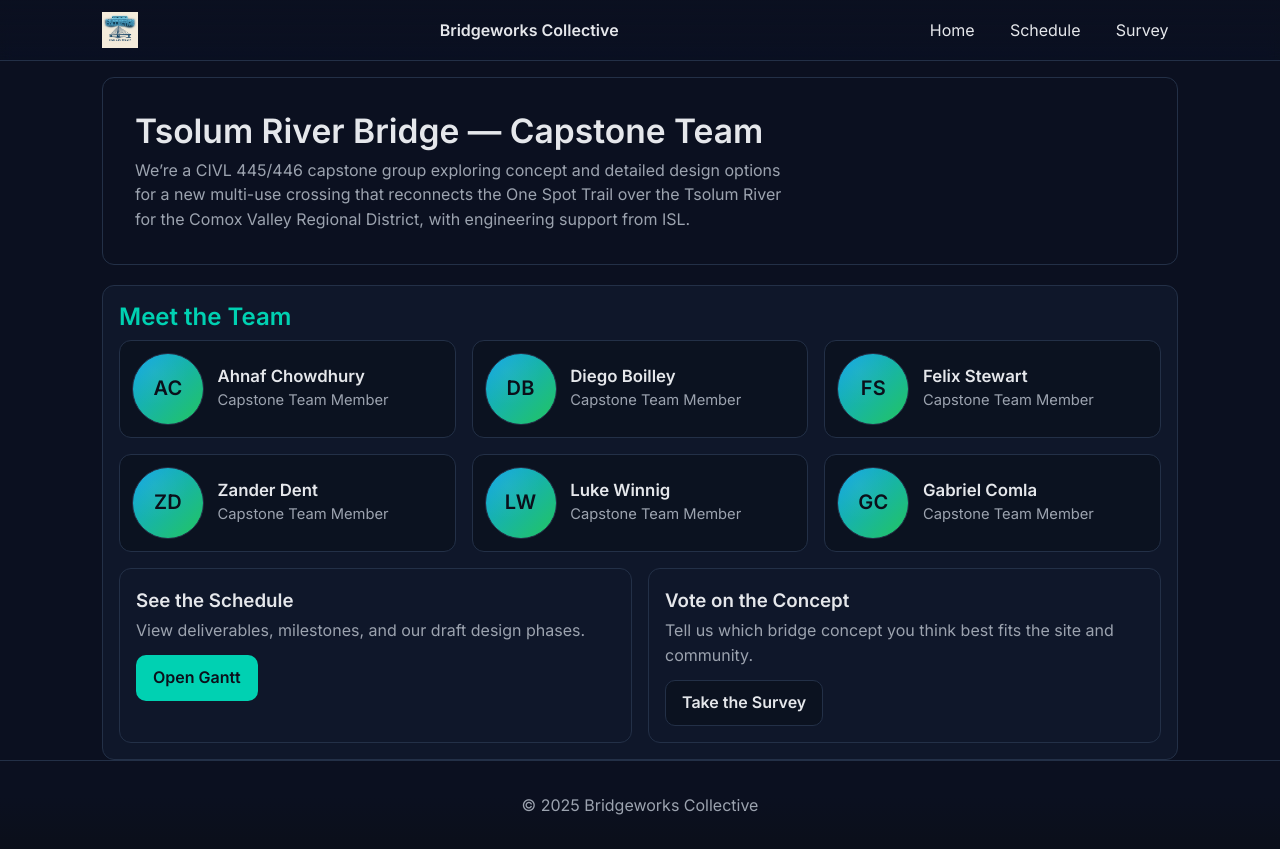
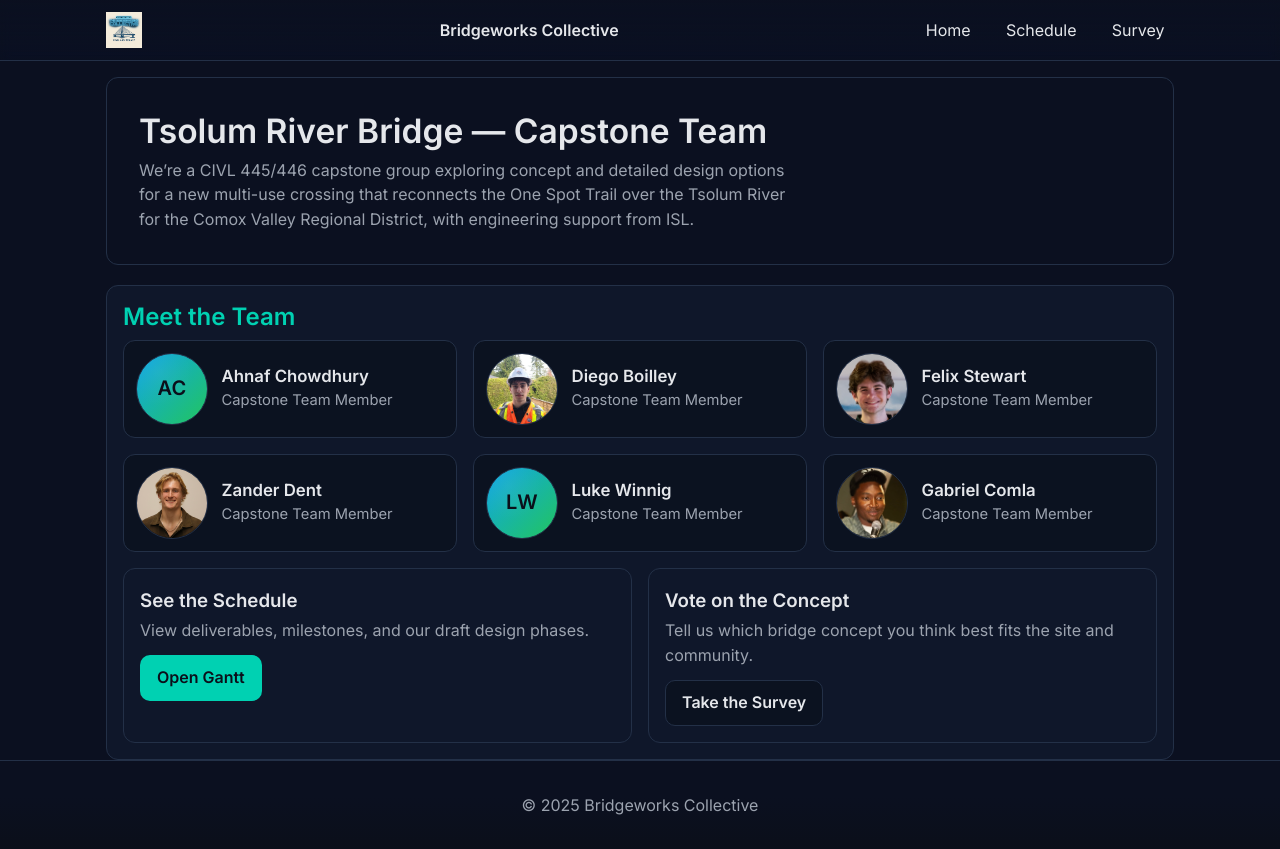
Before and after one commit to ZanderDent/445, a Flask app: page /home in a window 1280 px wide. Run offline with Flask 3, Linux system fonts and the light colour scheme; some libraries are stand-ins or nearby versions.

Commit message:
hahahahah

```diff
--- a/static/styles.css
+++ b/static/styles.css
@@ -2,60 +2,47 @@
    Bridgeworks Collective — Core Styles
    ========================================================= */
 
-/* ---------- Variables ---------- */
+/* ---------- CSS Variables ---------- */
 :root{
-  --bg:#0b1020;
-  --bg-soft:#0f172a;
-  --panel:#111827;
-  --panel-line:#233047;
+  --bg: #0b1020;
+  --bg-soft: #0f172a;
+  --panel: #111827;
+  --panel-line: #233047;
 
-  --text:#e5e7eb;
-  --muted:#9ca3af;
-  --accent:#00d1b2;
-  --accent-2:#22c55e;
-  --accent-3:#14b8a6;
+  --text: #e5e7eb;
+  --muted: #9ca3af;
+  --accent: #00d1b2;
+  --accent-2: #22c55e;
+  --accent-3: #14b8a6;
 
-  --warning:#f59e0b;
-  --danger:#ef4444;
-  --ok:#10b981;
+  --warning: #f59e0b;
+  --danger:  #ef4444;
+  --ok:      #10b981;
 
-  --radius:12px;
-  --shadow:0 8px 30px rgba(0,0,0,.25);
-  --line:1px solid var(--panel-line);
+  --radius: 12px;
+  --shadow: 0 8px 30px rgba(0,0,0,.25);
+  --line: 1px solid var(--panel-line);
 }
 
-/* ---------- Reset-ish + overflow clamps ---------- */
+/* ---------- Reset-ish ---------- */
 *{ box-sizing:border-box; }
 html,body{ height:100%; }
-html{
-  scroll-behavior:smooth;
-  width:100%;
-  max-width:100%;
-  overflow-x:clip;               /* hard clamp (better than hidden for iOS) */
-}
+html{ scroll-behavior:smooth; }
 body{
   margin:0;
-  width:100%;
-  max-width:100%;
   background:var(--bg);
   color:var(--text);
-  font-family:Inter, system-ui, -apple-system, Segoe UI, Roboto, Helvetica, Arial, "Apple Color Emoji","Segoe UI Emoji";
+  font-family: Inter, system-ui, -apple-system, Segoe UI, Roboto, Helvetica, Arial, "Apple Color Emoji","Segoe UI Emoji";
   line-height:1.55;
-  overflow-x:clip;               /* guard against stray child overflow */
+  overflow-x:hidden; /* prevent stray 1–2px overflows on mobile */
 }
 img{ max-width:100%; display:block; }
 a{ color:var(--accent); text-decoration:none; }
 a:hover{ text-decoration:underline; }
+.hidden{ display:none !important; }
 
-/* ---------- Helpers ---------- */
-.container{
-  max-width:1100px;
-  width:100%;
-  margin:0 auto;
-  padding-left: max(12px, env(safe-area-inset-left));
-  padding-right:max(12px, env(safe-area-inset-right));
-  overflow-x:clip;               /* keep children from widening page */
-}
+/* ---------- Utilities ---------- */
+.container{ max-width:1100px; margin:0 auto; padding:0 1rem; }
 .btn{
   display:inline-flex; align-items:center; gap:.5rem;
   padding:.6rem 1rem; border-radius:10px; font-weight:700;
@@ -66,32 +53,23 @@ a:hover{ text-decoration:underline; }
 .btn.primary{ background:var(--accent); color:#0b0f1a; border-color:transparent; }
 .btn.primary:hover{ filter:brightness(1.08); }
 .btn.secondary{ background:#0b1220; color:var(--text); }
-.hidden{ display:none !important; }
 
 /* =========================================================
    NAV
    ========================================================= */
-.nav{
-  position:sticky; top:0; z-index:1000;
-  backdrop-filter:saturate(120%) blur(6px);
-  background:linear-gradient(180deg, rgba(11,16,32,.95), rgba(11,16,32,.70) 70%, transparent);
+header.nav{
+  position:sticky; top:0; z-index:50; backdrop-filter:saturate(120%) blur(6px);
+  background:linear-gradient(180deg, rgba(11,16,32,.9), rgba(11,16,32,.55) 70%, transparent);
   border-bottom:var(--line);
-  width:100%;
-  max-width:100vw;
-  overflow-x:clip;
 }
 .nav-container{
   display:flex; align-items:center; justify-content:space-between;
-  gap:1rem; padding:.6rem 1rem; max-width:1100px; margin:0 auto;
-  padding-left: max(12px, env(safe-area-inset-left));
-  padding-right:max(12px, env(safe-area-inset-right));
+  gap:.75rem; padding:.6rem 1rem; max-width:1100px; margin:0 auto;
   width:100%;
-  overflow-x:clip;
 }
 .nav-logo{ height:36px; width:auto; }
-.brand{ font-weight:600; white-space:nowrap; color:var(--text); }
+.brand{ font-weight:600; }
 
-/* toggle (mobile) */
 .nav-toggle{
   display:none; width:44px; height:44px; border:var(--line); border-radius:10px;
   background:#0b1220; color:var(--text); cursor:pointer; position:relative; flex:0 0 44px;
@@ -107,23 +85,20 @@ a:hover{ text-decoration:underline; }
 .nav-toggle.active .hamburger::before{ transform:translateY(8px) rotate(45deg); }
 .nav-toggle.active .hamburger::after{ transform:translateY(-8px) rotate(-45deg); }
 
-/* menu */
 .nav-menu{
   display:flex; align-items:center; gap:1rem; list-style:none; margin:0; padding:0;
 }
 .nav-menu a{
-  display:inline-block; padding:.5rem .6rem; border-radius:8px; color:var(--text);
+  display:block; padding:.5rem .6rem; border-radius:8px; color:var(--text);
   transition:background .15s ease, color .15s ease;
 }
-.nav-menu a:hover{ background:#0f1a33; text-decoration:none; }
+.nav-menu a:hover{ background:#0f1a33; }
 
 /* Mobile nav */
 @media (max-width: 860px){
-  .nav-container{ gap:.5rem; }
-  .brand{ font-size:.95rem; }
   .nav-toggle{ display:inline-block; }
   .nav-menu{
-    position:absolute; top:56px; left:0; right:0;
+    position:absolute; top:64px; left:0; right:0;
     background:rgba(12,16,32,.98); border-bottom:var(--line);
     flex-direction:column; align-items:stretch; gap:0;
     max-height:0; overflow:hidden; transition:max-height .25s ease;
@@ -131,22 +106,7 @@ a:hover{ text-decoration:underline; }
   .nav-menu.active{ max-height:60vh; }
   .nav-menu li{ border-top:var(--line); }
   .nav-menu a{ padding:1rem; }
-}
-
-/* =========================================================
-   FLASH MESSAGES
-   ========================================================= */
-.flash-messages{ position:relative; max-width:900px; margin:1rem auto; padding:0 1rem; }
-.flash-message{
-  background:#0f172a; border-left:4px solid var(--accent); border:var(--line);
-  padding:.8rem 1rem; border-radius:10px; margin:.5rem 0; position:relative;
-  box-shadow: var(--shadow);
-}
-.flash-message.flash-error{ border-left-color: var(--danger); }
-.flash-message.flash-warning{ border-left-color: var(--warning); }
-.flash-message .flash-close{
-  position:absolute; top:8px; right:10px; background:transparent; color:var(--muted);
-  border:none; font-size:18px; cursor:pointer;
+  body.nav-open{ overflow:hidden; } /* lock scroll when menu open */
 }
 
 /* =========================================================
@@ -155,10 +115,7 @@ a:hover{ text-decoration:underline; }
 .footer{
   border-top:var(--line);
   padding:2rem 1rem; text-align:center; background:linear-gradient(0deg, #0b0f1a, transparent 60%);
-  color:#9ca3af;
-  width:100%;
-  max-width:100vw;
-  overflow-x:clip;
+  color:var(--muted);
 }
 
 /* =========================================================
@@ -172,20 +129,15 @@ p{ margin:.6rem 0; color:var(--text); }
 .muted{ color:var(--muted); }
 
 /* =========================================================
-   TABLES
+   TABLES (generic)
    ========================================================= */
 table{ width:100%; border-collapse:collapse; }
 th, td{ border:var(--line); padding:.6rem .7rem; vertical-align:top; }
 th{ background:#162033; color:var(--text); text-align:left; }
 tr:nth-child(even) td{ background:rgba(255,255,255,0.01); }
 
-/* Avoid tables forcing page width on small screens */
-@media (max-width: 640px){
-  table{ display:block; width:100%; overflow-x:auto; -webkit-overflow-scrolling:touch; }
-}
-
 /* =========================================================
-   CONSTRUCTION TRACKER
+   CONSTRUCTION TRACKER PAGE
    ========================================================= */
 .construction-tracker-page .header{
   margin: 1rem 0 1.5rem; padding: 1rem;
@@ -205,29 +157,14 @@ tr:nth-child(even) td{ background:rgba(255,255,255,0.01); }
   display:inline-block; padding:.25rem .6rem; border-radius:999px; border:1px solid var(--panel-line);
   background:#0b1220; color:#cbd5e1; font-size:.8rem;
 }
-
 .construction-tracker-page table{ font-size:.95rem; }
 .construction-tracker-page th, .construction-tracker-page td{ border:var(--line); }
 
-/* -------- Gantt holders (contain Plotly overflow) -------- */
 #gantt, #gantt-chart, #fullscreen-gantt-chart{
-  width:100%;
   background:#0f172a; border:var(--line); border-radius:12px;
-  overflow:clip;                     /* contain modebar/tooltips */
 }
 
-/* Force Plotly to respect container width on mobile */
-.js-plotly-plot, .plotly, .plot-container, .svg-container{
-  max-width:100% !important;
-  width:100% !important;
-}
-.js-plotly-plot .modebar{
-  right:8px !important; left:auto !important;
-}
-
-/* =========================================================
-   Blogs/cards (optional)
-   ========================================================= */
+/* Blog cards */
 .blogs-section{ margin-top:3rem; }
 .blog-container{
   background:#0f172a; border:var(--line); border-radius:10px; box-shadow: var(--shadow);
@@ -264,7 +201,7 @@ input:focus, select:focus, textarea:focus{
 }
 
 /* =========================================================
-   CALLOUTS
+   TOASTS / CALLOUTS
    ========================================================= */
 .callout{
   background:#0b1220; border-left:4px solid var(--accent); border:var(--line);
@@ -273,9 +210,7 @@ input:focus, select:focus, textarea:focus{
 .callout.warn{ border-left-color: var(--warning); }
 .callout.danger{ border-left-color: var(--danger); }
 
-/* =========================================================
-   LITTLE ANIMATIONS
-   ========================================================= */
+/* Little animation */
 @keyframes floaty {
   0%{ transform:translateY(0); }
   50%{ transform:translateY(-2px); }
--- a/templates/base.html
+++ b/templates/base.html
@@ -2,35 +2,36 @@
 <html lang="en">
 <head>
   <meta charset="utf-8"/>
-  <meta
-    name="viewport"
-    content="width=device-width, initial-scale=1, viewport-fit=cover"
-  />
+  <meta name="viewport" content="width=device-width, initial-scale=1"/>
   <title>Bridgeworks — {% block title %}{% endblock %}</title>
 
   <link rel="stylesheet" href="{{ url_for('static', filename='styles.css') }}"/>
   <link rel="icon" href="{{ url_for('static', filename='favicon.ico') }}"/>
   <link href="https://fonts.googleapis.com/css2?family=Inter:wght@400;600&display=swap" rel="stylesheet">
 
+  <!-- Plotly base (pages may load a newer bundle if needed) -->
+  <script src="https://cdn.plot.ly/plotly-2.18.1.min.js"></script>
+
   {% block extra_head %}{% endblock %}
 </head>
 <body>
   <!-- NAV -->
-  <header class="nav">
+  <header class="nav" role="banner">
     <div class="nav-container">
-      <a href="/" class="nav-logo-link" aria-label="Bridgeworks Collective home">
-        <img src="{{ url_for('static', filename='bridgeworks-logo.png') }}" alt="Bridgeworks Collective" class="nav-logo" />
+      <a href="/" class="nav-logo-link" aria-label="Bridgeworks home">
+        <img src="{{ url_for('static', filename='bridgeworks-logo.png') }}"
+             alt="Bridgeworks Collective" class="nav-logo"/>
       </a>
 
       <div class="brand">Bridgeworks Collective</div>
 
       <!-- Mobile toggle -->
-      <button class="nav-toggle" id="navToggle" aria-label="Toggle navigation" aria-expanded="false" aria-controls="siteMenu">
+      <button class="nav-toggle" aria-controls="primary-navigation" aria-expanded="false" aria-label="Menu">
         <span class="hamburger"></span>
       </button>
 
-      <!-- Menu -->
-      <ul class="nav-menu" id="siteMenu">
+      <!-- Primary nav -->
+      <ul id="primary-navigation" class="nav-menu" role="navigation">
         <li><a href="/home">Home</a></li>
         <li><a href="/">Schedule</a></li>
         <li><a href="/survey">Survey</a></li>
@@ -38,7 +39,7 @@
     </div>
   </header>
 
-  <!-- CONTENT -->
+  <!-- MAIN -->
   <main class="container" role="main">
     {% block content %}{% endblock %}
   </main>
@@ -46,40 +47,39 @@
   <!-- FOOTER -->
   <footer class="footer">© 2025 Bridgeworks Collective</footer>
 
-  <!-- Mobile menu JS -->
+  <!-- Small, CSP-friendly inline script to drive the mobile dropdown -->
   <script>
   (function () {
-      const btn  = document.getElementById('navToggle');
-      const menu = document.getElementById('siteMenu');
+    var toggle = document.querySelector('.nav-toggle');
+    var menu   = document.querySelector('.nav-menu');
+    if (!toggle || !menu) return;
 
     function closeMenu() {
-        btn.classList.remove('active');
+      toggle.classList.remove('active');
       menu.classList.remove('active');
-        btn.setAttribute('aria-expanded', 'false');
-      }
-      function openMenu() {
-        btn.classList.add('active');
-        menu.classList.add('active');
-        btn.setAttribute('aria-expanded', 'true');
+      toggle.setAttribute('aria-expanded', 'false');
+      document.body.classList.remove('nav-open');
     }
 
-      btn.addEventListener('click', () => {
-        const isOpen = btn.classList.contains('active');
-        (isOpen ? closeMenu : openMenu)();
+    toggle.addEventListener('click', function () {
+      var open = !toggle.classList.contains('active');
+      toggle.classList.toggle('active', open);
+      menu.classList.toggle('active', open);
+      toggle.setAttribute('aria-expanded', open ? 'true' : 'false');
+      document.body.classList.toggle('nav-open', open);
     });
 
-      // Close after clicking a link (mobile)
-      menu.addEventListener('click', (e) => {
-        if (e.target.tagName === 'A') closeMenu();
+    // Close when a link is clicked (mobile)
+    menu.querySelectorAll('a').forEach(function (a) {
+      a.addEventListener('click', closeMenu);
     });
 
-      // Close if resizing to desktop
-      const mq = window.matchMedia('(min-width: 861px)');
-      mq.addEventListener('change', e => { if (e.matches) closeMenu(); });
-
-      // Escape key closes
-      document.addEventListener('keydown', (e) => {
-        if (e.key === 'Escape') closeMenu();
+    // Reset state on resize to desktop
+    var mq = window.matchMedia('(min-width: 861px)');
+    mq.addEventListener ? mq.addEventListener('change', function (e) {
+      if (e.matches) closeMenu();
+    }) : window.addEventListener('resize', function () {
+      if (window.innerWidth >= 861) closeMenu();
     });
   })();
   </script>
--- a/templates/home.html
+++ b/templates/home.html
@@ -43,7 +43,7 @@
     border-radius: 12px;
     padding: .75rem;
   }
-  .avatar {
+.avatar {
     width: 72px; height: 72px; border-radius: 50%;
     border: 1px solid var(--panel-line);
     background:
@@ -51,6 +51,11 @@
       linear-gradient(135deg, #0ea5e9 0%, #22c55e 100%);
     display: grid; place-items: center;
     color: #0b0f1a; font-weight: 800; font-size: 20px; letter-spacing: .3px;
+  }
+  .avatar, .avatar-img {
+    width: 72px; height: 72px; border-radius: 50%;
+    border: 1px solid var(--panel-line);
+    object-fit: cover;
   }
   .member h3 { margin: 0; font-size: 1.05rem; }
   .member p  { margin: .15rem 0 0; color: var(--muted); font-size: .92rem; }
@@ -83,7 +88,6 @@
 <section class="team">
   <h2>Meet the Team</h2>
   <div class="team-grid">
-    <!-- Each “avatar” is a styled placeholder; drop in real photos later by replacing the inner div with an <img> of the same classes -->
     <article class="member">
       <div class="avatar" aria-hidden="true">AC</div>
       <div>
@@ -93,7 +97,7 @@
     </article>
 
     <article class="member">
-      <div class="avatar" aria-hidden="true">DB</div>
+      <img src="{{ url_for('static', filename='diego.jpeg') }}" alt="Diego Boilley" class="avatar-img">
       <div>
         <h3>Diego Boilley</h3>
         <p>Capstone Team Member</p>
@@ -101,7 +105,7 @@
     </article>
 
     <article class="member">
-      <div class="avatar" aria-hidden="true">FS</div>
+      <img src="{{ url_for('static', filename='felix.png') }}" alt="Felix Stewart" class="avatar-img">
       <div>
         <h3>Felix Stewart</h3>
         <p>Capstone Team Member</p>
@@ -109,7 +113,7 @@
     </article>
 
     <article class="member">
-      <div class="avatar" aria-hidden="true">ZD</div>
+      <img src="{{ url_for('static', filename='zander.JPG') }}" alt="Zander Dent" class="avatar-img">
       <div>
         <h3>Zander Dent</h3>
         <p>Capstone Team Member</p>
@@ -125,7 +129,7 @@
     </article>
 
     <article class="member">
-      <div class="avatar" aria-hidden="true">GC</div>
+      <img src="{{ url_for('static', filename='gabe.jpeg') }}" alt="Gabriel Comla" class="avatar-img">
       <div>
         <h3>Gabriel Comla</h3>
         <p>Capstone Team Member</p>
@@ -146,6 +150,4 @@
     </div>
   </div>
 </section>
-
-<!-- :contentReference[oaicite:0]{index=0} -->
 {% endblock %}
```
Also changed, not shown: static/diego.jpeg (added), static/felix.png (added), static/gabe.jpeg (added), static/zander.JPG (added). Lines whose indentation alone changed are shown as unchanged.
